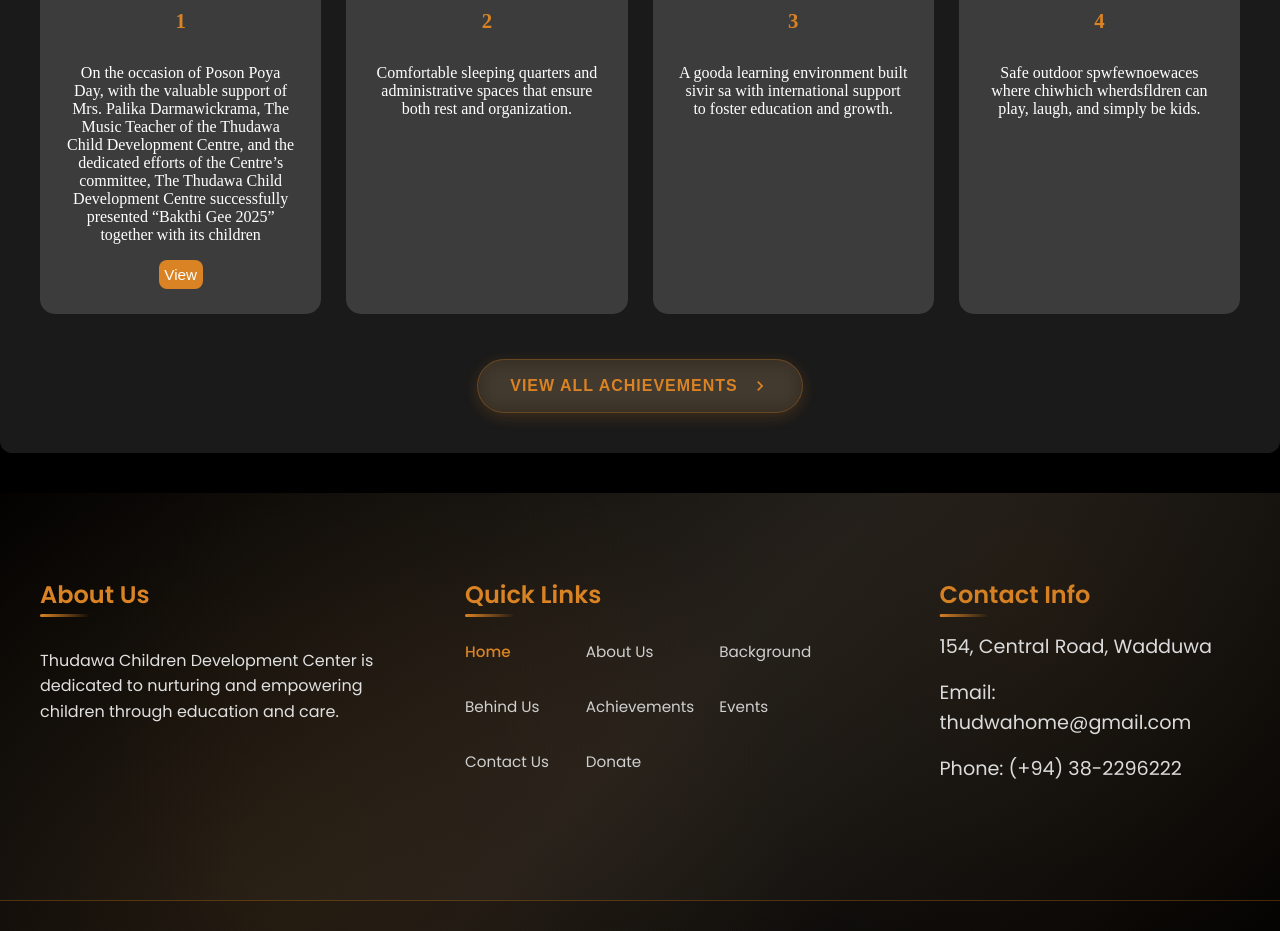
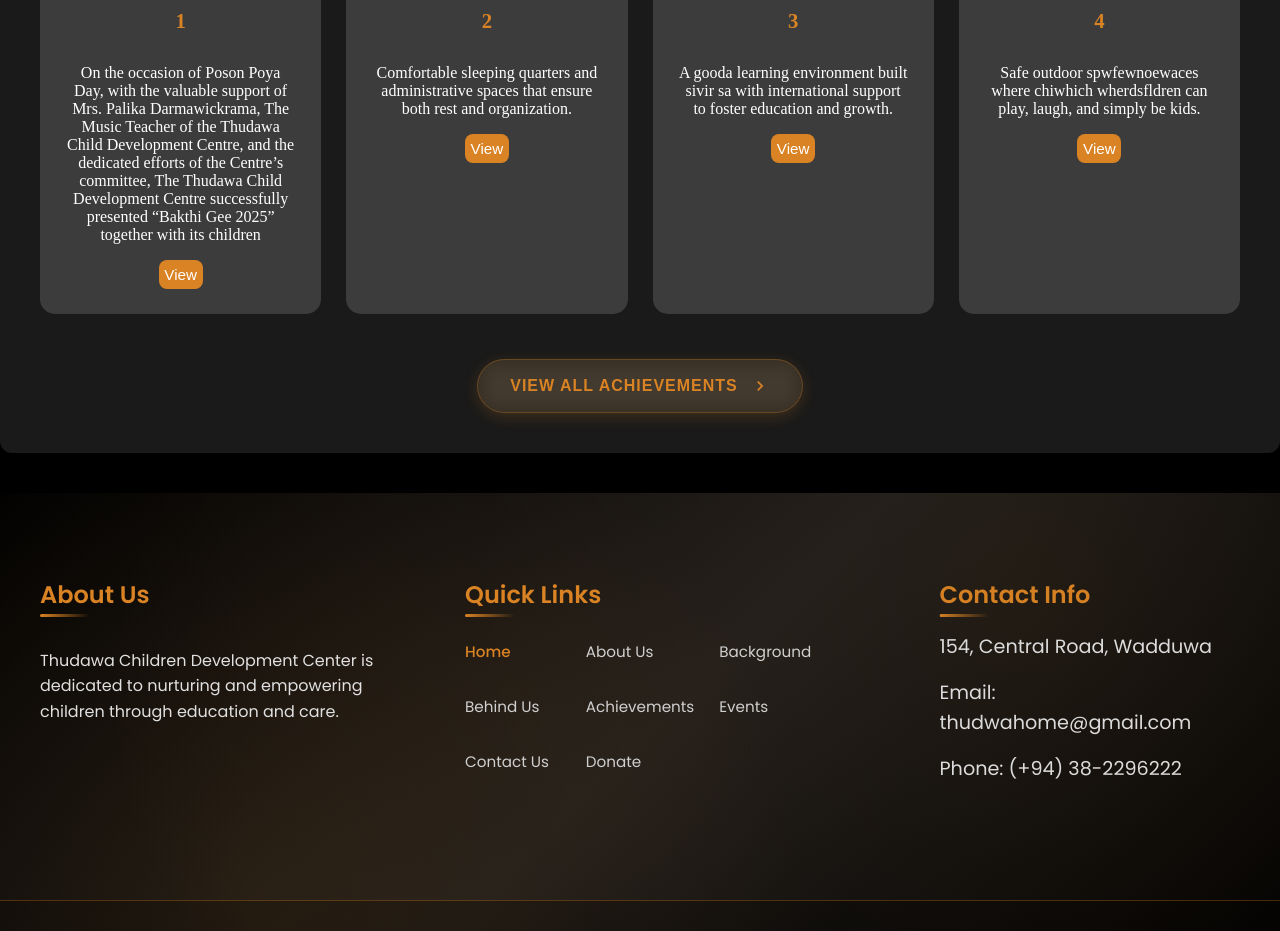
Before and after one commit to Dulan19/Thudawa_Website, a React (Create React App) app: page / in a window 1280 px wide. Shown: the part 2640-3571 px from the top of the page. Built offline with nearby package versions, Linux system fonts and the light colour scheme.

Commit message:
Update App.js

```diff
--- a/src/App.js
+++ b/src/App.js
@@ -52,9 +52,11 @@ function App() {
           </div>
         </div>
 
+        {/* Events Section */}
         <div className="events-section">
             <h2>Events</h2>
                 <div className="events-grid">
+
                   <div className="events-card">
                     <div className="events-img-container events-img-1"></div>
                       <div className="events-content">
@@ -65,6 +67,7 @@ function App() {
                           <button className="view" onClick={() => window.location.href = '/events'}>View</button>
                       </div>
                   </div>
+
                   <div className="events-card">
                     <div className="events-img-container events-img-2"></div>
                       <h3>Dansala - 2025</h3>
@@ -73,6 +76,7 @@ function App() {
                       .</p>
                         <button className="view" onClick={() => window.location.href = '/events'}>View</button>
                   </div>
+
                   <div className="events-card">
                     <div className="events-img-container events-img-3"></div>
                       <h3>Bakthi Geetha at ACBC</h3>
@@ -80,6 +84,7 @@ function App() {
                           invited to perform Bakthi Gee on the official stage. </p>
                         <button className="view" onClick={() => window.location.href = '/events'}>View</button>
                   </div>
+
                   <div className="events-card">
                     <div className="events-img-container events-img-4"></div>
                       <h3>Avurudu Uthsawaya - 2025</h3>
@@ -99,12 +104,11 @@ function App() {
                 </div>
         </div>
 
-
-
-
+        {/* Achievements Section */}
         <div className="facilities-section">
             <h2>Achievements</h2>
               <div className="facilities-grid">
+
                 <div className="facility-card">
                   <div className="facility-img-container facility-img-1"></div>
                     <h3>1</h3>
@@ -113,27 +117,30 @@ function App() {
                         Centre’s committee,
                         The Thudawa Child Development Centre successfully presented “Bakthi Gee 2025” together with
                         its children</p>
-                  <button className="view" onClick={() => window.location.href = '/events'}>View</button>
+                      <button className="view" onClick={() => window.location.href = '/achievements'}>View</button>
                 </div>
+
                 <div className="facility-card">
                   <div className="facility-img-container facility-img-2"></div>
                     <h3>2</h3>
                       <p>Comfortable sleeping quarters and administrative spaces that ensure both rest
                         and organization.</p>
+                      <button className="view" onClick={() => window.location.href = '/achievements'}>View</button>
+                </div>
 
-              </div>
                 <div className="facility-card">
                   <div className="facility-img-container facility-img-3"></div>
                     <h3>3</h3>
                       <p>A gooda learning environment built sivir sa with international support to foster
                         education and growth.</p>
+                       <button className="view" onClick={() => window.location.href = '/achievements'}>View</button>
+                </div>
 
-              </div>
                 <div className="facility-card">
                   <div className="facility-img-container facility-img-4"></div>
                     <h3>4</h3>
                       <p>Safe outdoor spwfewnoewaces where chiwhich wherdsfldren can play, laugh, and simply be kids.</p>
-
+                      <button className="view" onClick={() => window.location.href = '/achievements'}>View</button>
                 </div>
 
                 <div className="events-button-wrapper">
@@ -147,11 +154,11 @@ function App() {
           </div>
         </div>
 
+        <Footer />
 
-        <Footer />
       </div>
     </div>
   )
 }
 
-export default App
+export default App;
```
Lines whose indentation alone changed are shown as unchanged.
